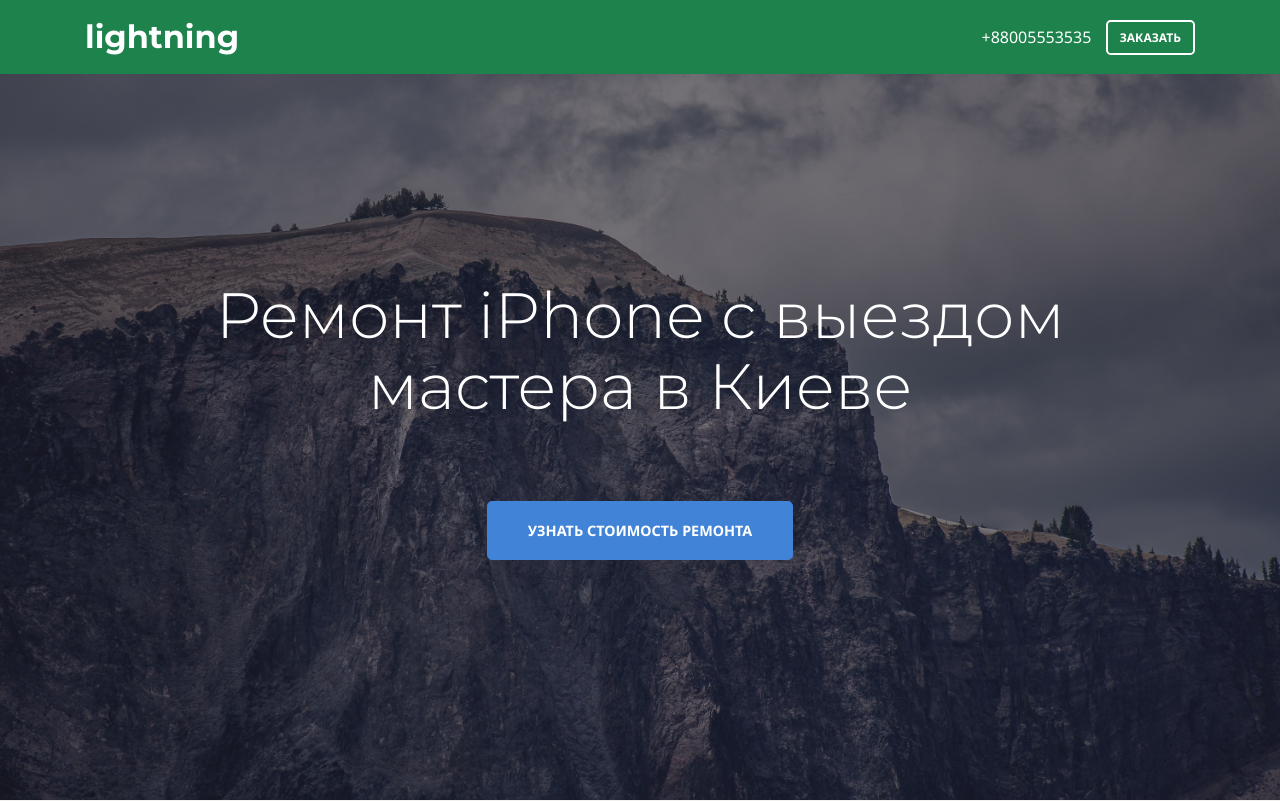
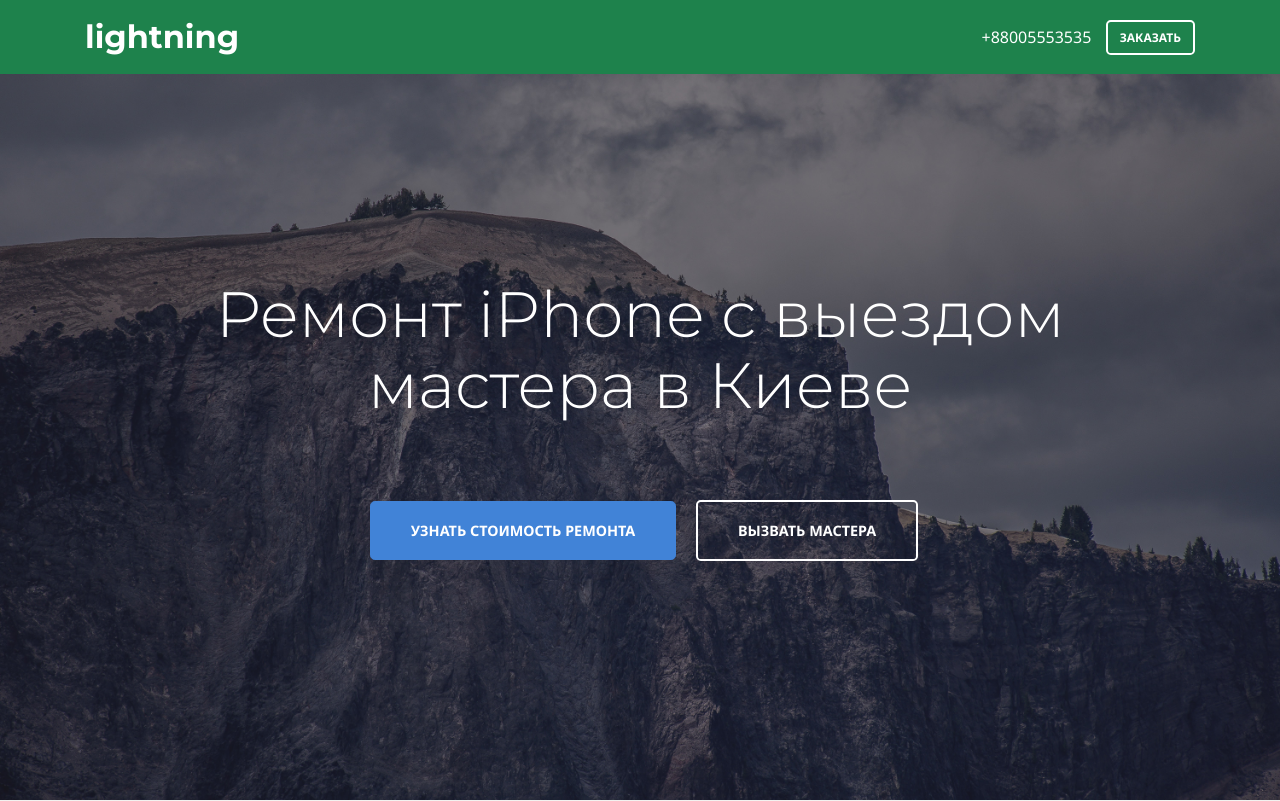
Before and after one commit to Anntie/LightningDesign, a PHP site: page / in a window 1280 px wide. Shown: the top 801 px of the page. Run offline with PHP 8.4, Linux system fonts and the light colour scheme; some libraries are stand-ins or nearby versions; some web fonts are replaced.

Commit message:
Added button class

```diff
--- a/css/lightning.css
+++ b/css/lightning.css
@@ -2,6 +2,10 @@
 
 * {
   font-family: 'Noto Sans', sans-serif;
+}
+
+.call-service {
+
 }
 
 .jumbotron-heading {
--- a/index.html
+++ b/index.html
@@ -33,6 +33,7 @@
 					<h1 class="jumbotron-heading">Ремонт iPhone с выездом мастера в Киеве</h1>
 					<p>
 						<a href="#services-section" class="btn btn-primary btn-lg mb-2 mr-2 ml-2 page-scroll">Узнать стоимость ремонта</a>
+						<a href="#" class="btn btn-outline-white btn-lg mb-2 ml-2 ml-2 call-service">Вызвать мастера</a>
 					</p>
 				</div>
 			</div>
```
